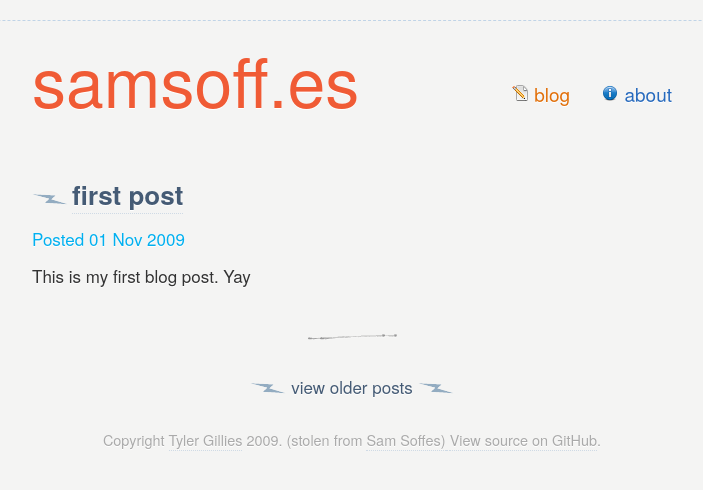
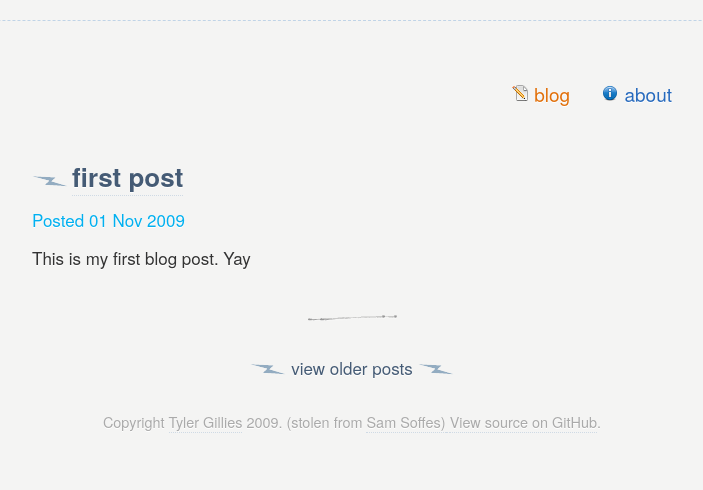
Before and after one commit to hackervera/tjgillies.github.com, a Jekyll site: the page built from index.html, in a window 1280 px wide. Shown: the top 490 px of the page, without its empty margins (288-991 px from the left). Built offline with Jekyll 4.4.1, drawn with Linux system fonts in a browser that asks for light colours; Markdown is read by kramdown in place of the engine named in the settings.

Commit message:
removed header

```diff
--- a/_layouts/default.html
+++ b/_layouts/default.html
@@ -11,7 +11,6 @@
     <div id="border"></div>
     <div class="wrapper">
     	<div id="header" class="clear">
-    		<h1><a href="/">sam<span>soff.es</span></a></h1>
     		<div>
       		<ul class="clear">
       			<li class="blog"><a href="/">Blog</a></li>
```
